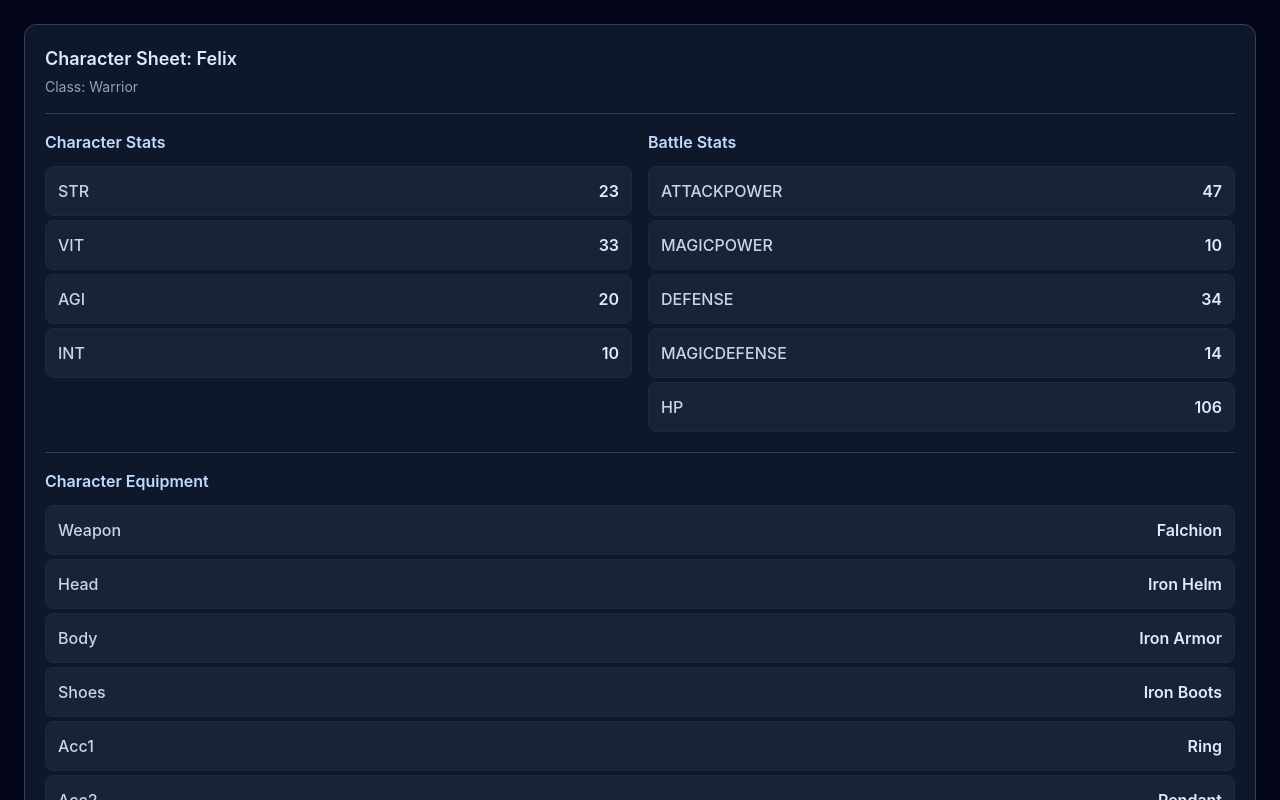
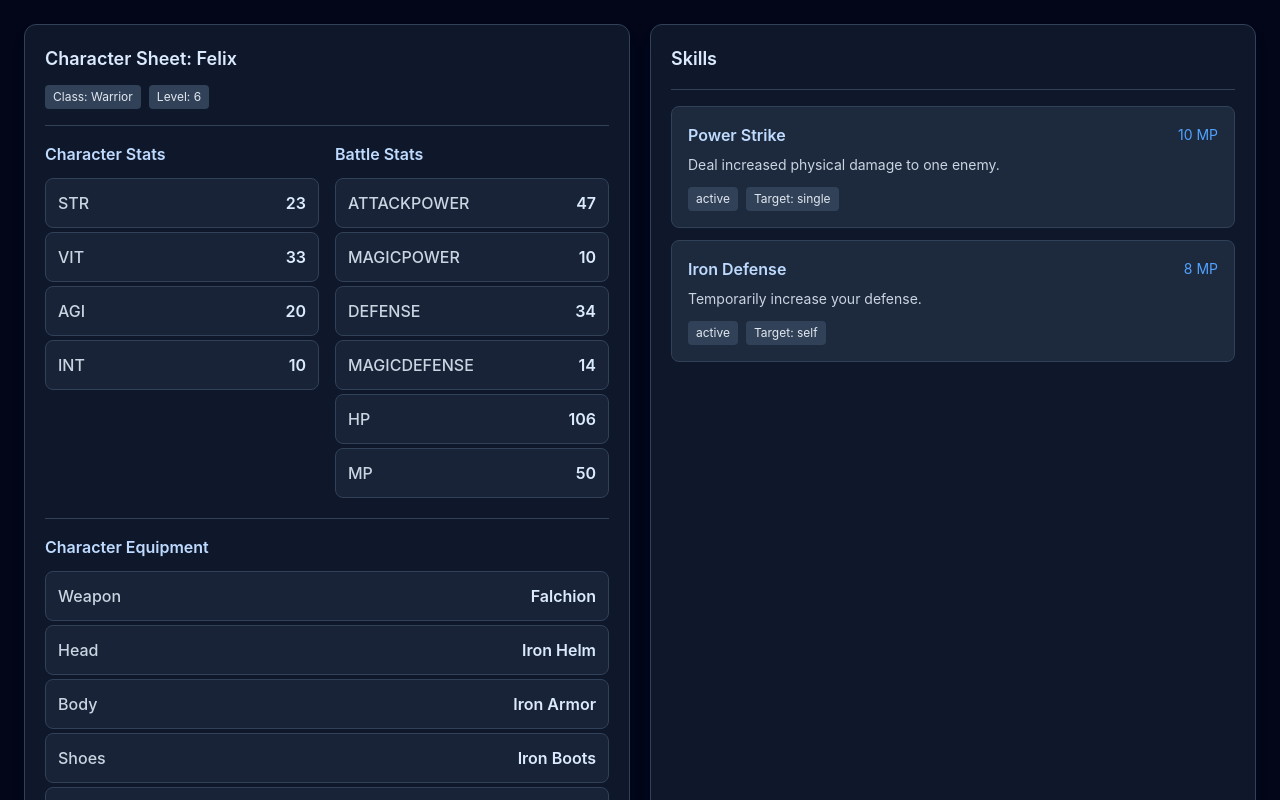
Before and after one commit to kuyaKF/js-oop-rpg-practice, a React (Vite) app: page / in a window 1280 px wide. Shown: the top 800 px of the page. Built offline with nearby package versions, Linux system fonts and the light colour scheme.

Commit message:
implemented rough skill system, acquiring skills tied to level

```diff
--- a/src/App.jsx
+++ b/src/App.jsx
@@ -121,6 +121,7 @@ function Home() {
     player.equipItem(item.ring, "acc1")
     player.equipItem(item.pendant, "acc2")
 
+
     return player
   })
 
@@ -151,16 +152,27 @@ function Home() {
   }
 
   return (
+
     <main className="min-h-screen bg-slate-950 p-6">
+      {/* Character Sheet and Skills */}
+      <div className="grid grid-cols-1 lg:grid-cols-2 gap-5 mb-5">
+        {/* Character Sheet */}
         <div className="rounded-xl border border-slate-700 bg-slate-900 mb-5 p-5 shadow-lg shadow-blue-950/20">
           <section>
             <h2 className="text-lg font-semibold text-blue-100">
               Character Sheet: {user.name}
             </h2>
 
-          <p className="mt-1 text-sm text-slate-400">
+            <div className="mt-3 flex flex-wrap gap-2 text-xs">
+              <span className="rounded bg-slate-700 px-2 py-1 text-slate-200">
+
                Class: {user.job.name}
-          </p>
+              </span>
+              <span className="rounded bg-slate-700 px-2 py-1 text-slate-200">
+                Level: {user.level}
+              </span>
+            </div>
+
           </section>
 
           <hr className="my-4 border-slate-700" />
@@ -174,7 +186,7 @@ function Home() {
               {Object.entries(user.stats).map(([param, value]) => (
                 <div
                   key={param}
-                className="mb-1 flex justify-between rounded-lg border border-slate-800 bg-slate-800/70 p-3"
+                  className="mb-1 flex justify-between rounded-lg border border-slate-700 bg-slate-800/70 p-3"
                 >
                   <span className="font-medium uppercase text-slate-300">
                     {param}
@@ -194,7 +206,7 @@ function Home() {
               {Object.entries(user.batstats).map(([param, value]) => (
                 <div
                   key={param}
-                className="mb-1 flex justify-between rounded-lg border border-slate-800 bg-slate-800/70 p-3"
+                  className="mb-1 flex justify-between rounded-lg border border-slate-700 bg-slate-800/70 p-3"
                 >
                   <span className="font-medium uppercase text-slate-300">
                     {param}
@@ -217,7 +229,7 @@ function Home() {
             {Object.entries(user.gear).map(([param, value]) => (
               <div
                 key={param}
-              className="mb-1 flex justify-between rounded-lg border border-slate-800 bg-slate-800/70 p-3"
+                className="mb-1 flex justify-between rounded-lg border border-slate-700 bg-slate-800/70 p-3"
               >
                 <span className="font-medium capitalize text-slate-300">
                   {param}
@@ -230,6 +242,58 @@ function Home() {
           </section>
         </div>
 
+        {/* Skills */}
+        <div className="rounded-xl border border-slate-700 bg-slate-900 mb-5 p-5 shadow-lg shadow-blue-950/20">
+          <section>
+            <h2 className="text-lg font-semibold text-blue-100">
+              Skills
+            </h2>
+
+            <hr className="my-4 border-slate-700" />
+
+            <div className="space-y-3">
+              {Object.values(user.skills || {}).map((skill) => (
+                <div
+                  key={skill.id}
+                  className="rounded-lg border border-slate-700 bg-slate-800 p-4"
+                >
+                  <div className="flex items-center justify-between gap-3">
+                    <h3 className="font-semibold text-blue-200">
+                      {skill.name}
+                    </h3>
+
+                    <span className="text-sm text-blue-400">
+                      {skill.mpCost} MP
+                    </span>
+                  </div>
+
+                  <p className="mt-2 text-sm text-slate-300">
+                    {skill.description}
+                  </p>
+
+                  <div className="mt-3 flex flex-wrap gap-2 text-xs">
+                    <span className="rounded bg-slate-700 px-2 py-1 text-slate-200">
+                      {skill.type}
+                    </span>
+
+                    <span className="rounded bg-slate-700 px-2 py-1 text-slate-200">
+                      Target: {skill.target}
+                    </span>
+                  </div>
+                </div>
+              ))}
+
+              {Object.keys(user.skills || {}).length === 0 && (
+                <p className="text-sm text-slate-400">
+                  No skills learned yet.
+                </p>
+              )}
+            </div>
+          </section>
+        </div>
+      </div>
+
+      {/* Inventory */}
       <div className="rounded-xl border border-slate-700 bg-slate-900 mb-5 p-5 shadow-lg shadow-blue-950/20">
         <section>
           <h2 className="text-lg font-semibold text-blue-100">
@@ -241,7 +305,7 @@ function Home() {
           {inventoryItems.map((value, index) => (
             <div
               key={`${value.name}-${index}`}
-              className="mb-1 flex justify-between rounded-lg border border-slate-800 bg-slate-800/70 p-3"
+              className="mb-1 flex justify-between rounded-lg border border-slate-700 bg-slate-800/70 p-3"
             >
               <Button onClick={() => clickToEquip(value)} size="sm">
                 Equip
@@ -254,9 +318,8 @@ function Home() {
           ))}
         </section>
       </div>
+    </main>
 
-
-    </main>
   )
 }
 
--- a/src/data/jobs.js
+++ b/src/data/jobs.js
@@ -1,19 +1,19 @@
 import { Job } from "../models/Job.js";
 
 export const job = {
-  warrior: new Job("Warrior", "Physical", {
+  warrior: new Job("warrior", "Warrior", "Physical", {
     str: 10,
     vit: 15,
     agi: 10,
     int: 5
   }),
-  thief: new Job("Thief", "Physical", {
+  thief: new Job("thief", "Thief", "Physical", {
     str: 12,
     vit: 10,
     agi: 20,
     int: 8
   }),
-  mage: new Job("Mage", "Magic", {
+  mage: new Job("mage", "Mage", "Magic", {
     str: 2,
     vit: 8,
     agi: 8,
--- /dev/null
+++ b/src/data/skills.js
@@ -0,0 +1,44 @@
+export const skills = {
+  warrior: {
+    powerStrike: {
+      id: "powerStrike",
+      name: "Power Strike",
+      description: "Deal increased physical damage to one enemy.",
+      type: "active",
+      target: "single",
+      requiredLevel: 1,
+      mpCost: 10,
+      power: 1.8,
+      scalingStat: "str",
+    },
+
+    ironDefense: {
+      id: "ironDefense",
+      name: "Iron Defense",
+      description: "Temporarily increase your defense.",
+      type: "active",
+      target: "self",
+      requiredLevel: 5,
+      mpCost: 8,
+      effect: {
+        stat: "defense",
+        amount: 0.5,
+        duration: 3,
+      },
+    },
+  },
+
+  mage: {
+    fireball: {
+      id: "fireball",
+      name: "Fireball",
+      description: "Deal magic damage to one enemy.",
+      type: "active",
+      target: "single",
+      requiredLevel: 1,
+      mpCost: 15,
+      power: 1.6,
+      scalingStat: "magicpower",
+    },
+  },
+};
--- a/src/models/Job.js
+++ b/src/models/Job.js
@@ -1,5 +1,6 @@
 export class Job{
-  constructor(name, type, basestats){
+  constructor(id, name, type, basestats){
+    this.id = id;
     this.name = name;
     this.type = type;
     this.basestats = basestats;
--- a/src/models/Player.js
+++ b/src/models/Player.js
@@ -1,4 +1,5 @@
 import { addAccstats } from "../services/helper.js";
+import { skills } from "../data/skills.js";
 
 export class Player{
   constructor(name, level, job){
@@ -8,12 +9,26 @@ export class Player{
     this.gear = new Gear(null,null,null,null,null,null);
     this.stats = this.calcStats();
     this.batstats = this.battStats();
+    this.skills = this.setSkills();
+  }
+
+  setSkills() {
+    const jobSkills = skills[this.job.id];
+
+    if (!jobSkills) return null;
+
+    return Object.fromEntries(
+      Object.entries(jobSkills).filter(
+        ([id, skill]) => this.level >= skill.requiredLevel
+      )
+    );
   }
 
   levelUp(){
     this.level += 1;
     this.stats = this.calcStats();
     this.batstats = this.battStats();
+    this.skills = this.setSkills();
   }
 
   equipItem(...itemInfo) {
@@ -138,13 +153,20 @@ export class Player{
       (shoesInfo?.magicdefense ?? 0);
 
     battleStats.magicdefense = Math.round(
-      (this.stats.vit / 4) + (this.stats.int / 1.75) + armorMDefense
+      this.stats.vit / 4 +
+      this.stats.int / 1.75 +
+      armorMDefense
     );
-
 
     battleStats.hp = Math.round(
       (this.stats.vit * 1.65 + this.level * 7) *
       (bonuses.hp ?? 1)
+    );
+
+    // MP calculations
+    battleStats.Mp = Math.round(
+      (this.stats.int * 2 + this.level * 5) *
+      (bonuses.mp ?? 1)
     );
 
     return battleStats;
```
Lines whose indentation alone changed are shown as unchanged.
